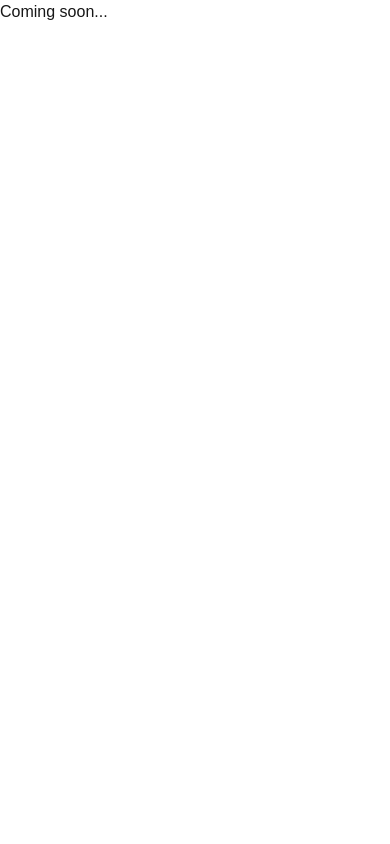
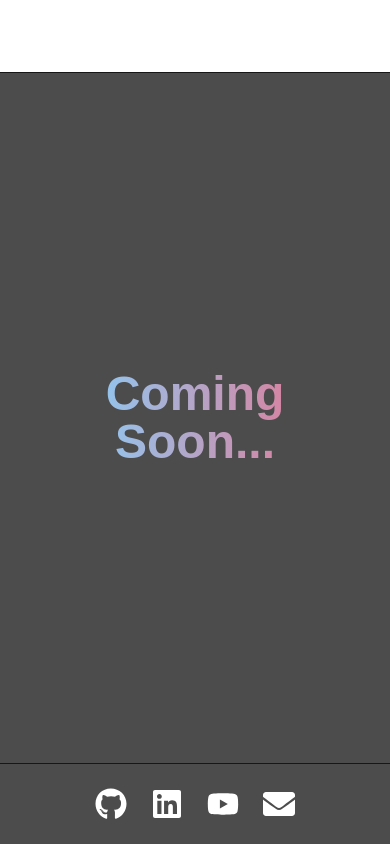
Before and after one commit to Selim-Sheta/Website, a Next.js app in the folder my-website/: page /plugins in a window 390 px wide. Built offline with nearby package versions, Linux system fonts and the light colour scheme.

Commit message:
styling
To do: fix home icon squash on mobile

```diff
--- a/my-website/src/app/about/page.tsx
+++ b/my-website/src/app/about/page.tsx
@@ -35,6 +35,19 @@ export default function Page() {
                         Get In Touch
                     </Link>
                 </section>
+                {/* Videos */}
+                <section className="p-6 flex flex-col items-center justify-center bg-black/70">
+                    <p className="text-xl mb-2">Latest Post</p>
+                    <div className="w-full max-w-xl aspect-video">
+                        <iframe
+                            src="https://www.youtube.com/embed/c_93Iqw4kmk?si=xhiP30Fv2cPcTSaT"
+                            title="YouTube video"
+                            allow="accelerometer; autoplay; clipboard-write; encrypted-media; gyroscope; picture-in-picture"
+                            allowFullScreen
+                            className="w-full h-full rounded-md shadow-md"
+                        ></iframe>
+                    </div>
+                </section>
                 <Footer/>
             </main>
         </div>
--- a/my-website/src/app/components/Footer.tsx
+++ b/my-website/src/app/components/Footer.tsx
@@ -1,4 +1,5 @@
-import { FaGithub, FaLinkedin, FaYoutube} from 'react-icons/fa';
+import { FaGithub, FaLinkedin, FaYoutube, FaEnvelope} from 'react-icons/fa';
+import Link from 'next/link';
 
 export default function Footer() {
     return (
@@ -7,7 +8,7 @@ export default function Footer() {
           href="https://github.com/Selim-Sheta"
           target="_blank"
           rel="noopener noreferrer"
-          className="text-gray-500 hover:text-black"
+          className="nav-style"
         >
           <FaGithub className="w-8 h-8" />
         </a>
@@ -15,7 +16,7 @@ export default function Footer() {
           href="https://www.linkedin.com/in/selim-sheta/"
           target="_blank"
           rel="noopener noreferrer"
-          className="text-gray-500 hover:text-black"
+          className="nav-style"
         >
           <FaLinkedin className="w-8 h-8" />
         </a>
@@ -23,10 +24,13 @@ export default function Footer() {
           href="https://www.youtube.com/@mjrmls"
           target="_blank"
           rel="noopener noreferrer"
-          className="text-gray-500 hover:text-black"
+          className="nav-style"
         >
           < FaYoutube className="w-8 h-8" />
         </a>
+        <Link href="/contact" className="nav-style">
+            <FaEnvelope className="w-8 h-8" />
+        </Link>
 
       </footer>
     );
--- a/my-website/src/app/components/Header.tsx
+++ b/my-website/src/app/components/Header.tsx
@@ -18,7 +18,7 @@ export default function Header() {
     <nav className="flex justify-between items-center p-6 border-b">
       {/* Left: Home icon */}
       <div className="flex-1">
-        <Link href="/" className="hover:opacity-80">
+        <Link href="/" className="nav-style">
           <Home className="w-6 h-6" />
         </Link>
       </div>
@@ -29,7 +29,7 @@ export default function Header() {
           <Link
             key={name}
             href={href}
-            className={`hover:underline ${
+            className={`nav-style ${
               pathname === href ? 'font-semibold underline' : ''
             }`}
           >
--- a/my-website/src/app/globals.css
+++ b/my-website/src/app/globals.css
@@ -29,18 +29,36 @@ body {
   font-family: Arial, Helvetica, sans-serif;
 }
 
-a.link-style {
-    color: var(--theme-color-3);
+* {
+    user-select: none;
 }
 
-a.link-style:visited {
-    color: var(--theme-color-3);
+p,
+input,
+textarea,
+select,
+[contenteditable="true"] {
+  user-select: text;
 }
 
-a.link-style:hover {
-    color: var(--theme-color-1);
+.link-style{
+    @apply text-[var(--theme-color-3)] hover:text-[var(--theme-color-1)] transition-colors;
 }
 
-a.link-style:active {
-    color: var(--theme-color-1);
+.nav-style {
+    @apply text-white hover:text-[var(--theme-color-1)] transition-colors;
 }
+
+@keyframes chroma-shift {
+    0% { background-position: 0% 50%; }
+    100% { background-position: 100% 50%; }
+}
+
+.chroma {
+    background: linear-gradient(270deg, var(--theme-color-1), var(--theme-color-3), var(--theme-color-1));
+    background-size: 200% 200%;
+    background-clip: text;
+    -webkit-background-clip: text;
+    -webkit-text-fill-color: transparent;
+    animation: chroma-shift 8s alternate ease-in-out infinite;
+}
--- a/my-website/src/app/page.tsx
+++ b/my-website/src/app/page.tsx
@@ -1,7 +1,6 @@
 import Link from 'next/link';
 import AnimatedBackground from './components/AnimatedBackground';
 import Header from './components/Header';
-import { Github, Linkedin } from 'lucide-react';
 import Footer from './components/Footer';
 
 export default function Home() {
@@ -12,29 +11,13 @@ export default function Home() {
                 <Header />
                 {/* Hero Section */}
                 <section className="flex flex-col items-center justify-center flex-1 text-center p-12 bg-black/70">
-                    <h1 className="text-5xl font-bold mb-6">Hello, I'm Selim.</h1>
-                        <p className="text-xl mb-8">
-                            I craft real-time audio algorithms that power sound and music applications. <br /> Let's work together to turn complex ideas into practical solutions!
-                        </p>
+                    <h1 className="chroma text-5xl font-bold mb-6">Hello, I'm Selim.</h1>
+                    <p className="text-xl mb-8">
+                        I craft real-time audio algorithms that power sound and music applications. <br /> Let's work together to turn complex ideas into practical solutions!
+                    </p>
                     <Link href="/contact" className="bg-black text-white px-6 py-3 rounded-md hover:bg-gray-800">
                         Hire Me
                     </Link>
-                </section>
-
-                {/* Videos */}
-                <section className="border-t p-6 flex flex-col items-center justify-center">
-                    <p className="text-xl mb-2">
-                        Latest Post
-                    </p>
-                    <div className="w-full max-w-xl aspect-video">
-                        <iframe
-                            src="https://www.youtube.com/embed/c_93Iqw4kmk?si=xhiP30Fv2cPcTSaT"
-                            title="YouTube video"
-                            allow="accelerometer; autoplay; clipboard-write; encrypted-media; gyroscope; picture-in-picture"
-                            allowFullScreen
-                            className="w-full h-full rounded-md shadow-md"
-                        ></iframe>
-                    </div>
                 </section>
                 <Footer />
             </main>
--- a/my-website/src/app/plugins/page.tsx
+++ b/my-website/src/app/plugins/page.tsx
@@ -1,3 +1,20 @@
+
+import Link from 'next/link';
+import AnimatedBackground from '../components/AnimatedBackground';
+import Header from '../components/Header';
+import Footer from '../components/Footer';
+
 export default function Page() {
-    return <div>Coming soon...</div>;
-  }
+    return (
+        <div className="relative min-h-screen overflow-hidden">
+            <main className="relative z-0 flex flex-col min-h-screen bg-center bg-no-repeat bg-cover" >
+                <Header />
+                {/* Hero Section */}
+                <section className="flex flex-col items-center justify-center flex-1 text-center p-12 bg-black/70">
+                    <h1 className="chroma text-5xl font-bold my-6 py-6">Coming Soon...</h1>
+                </section>
+                <Footer/>
+            </main>
+        </div>
+    );
+}
```
